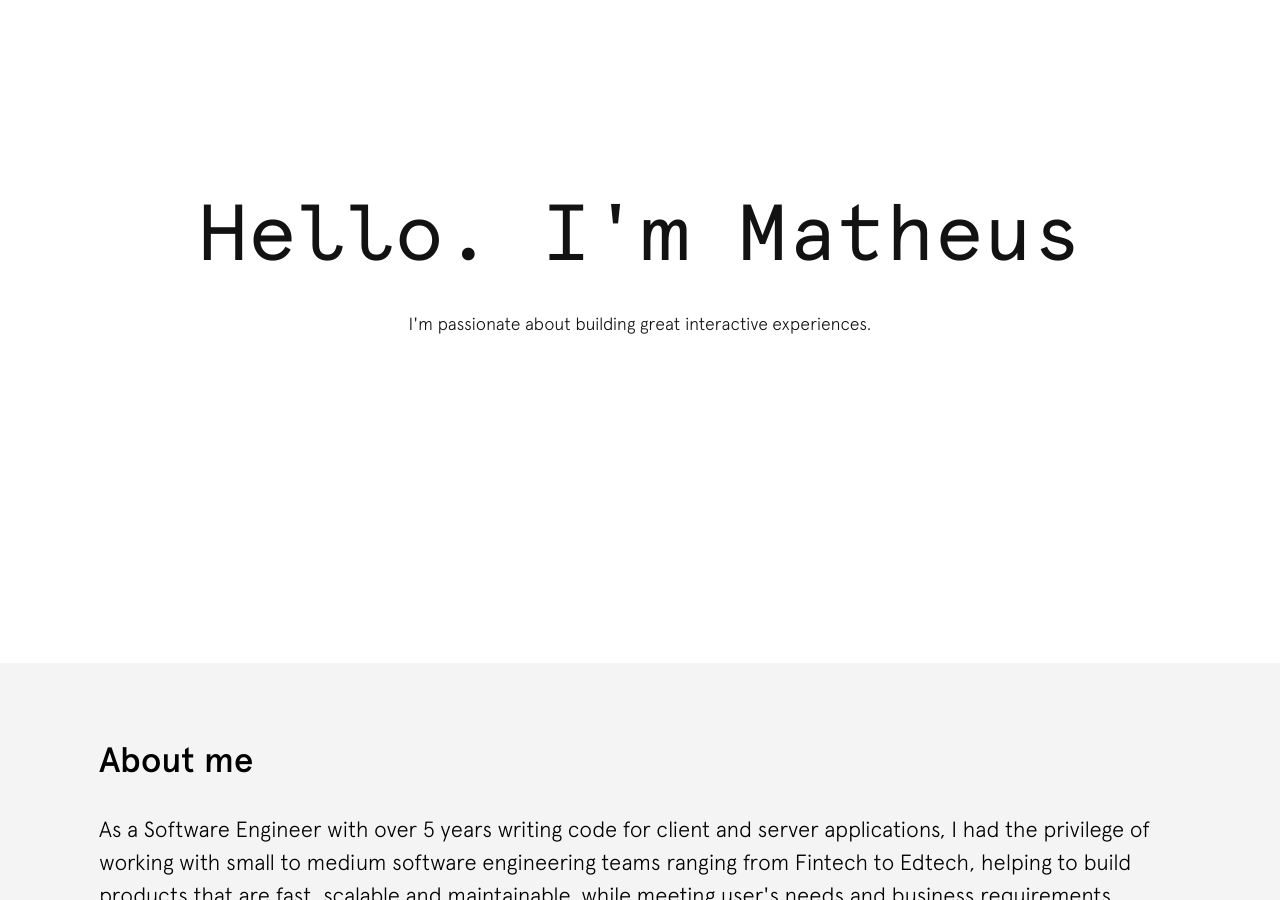
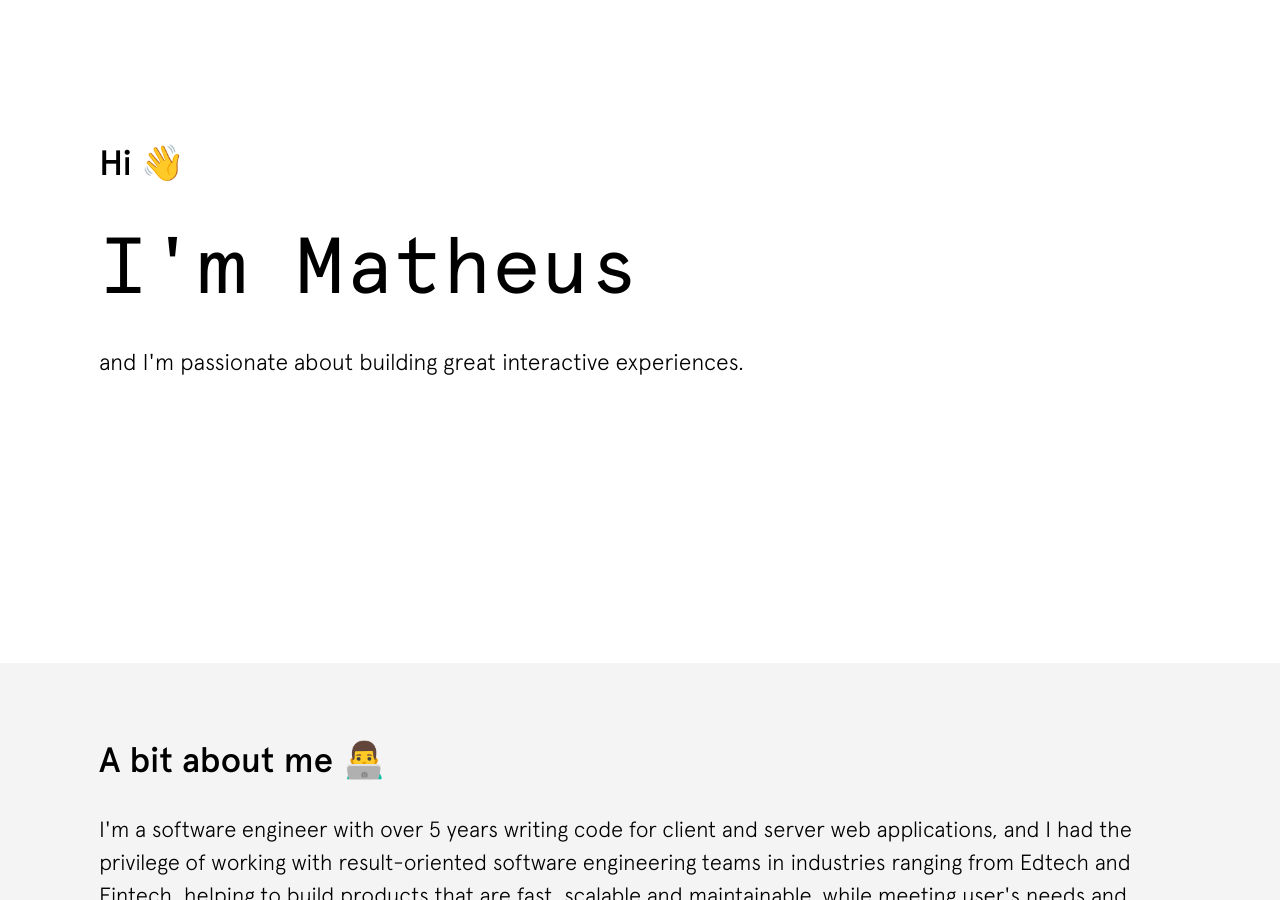
Before and after one commit to matheuseabra/matheuseabra.github.io, a Jekyll site: the page built from index.html, in a window 1280 px wide and 900 px high, scrolled down 237 px. Built offline with Jekyll 4.4.1, drawn with Linux system fonts in a browser that asks for light colours; the list of posts is cut into pages by our own code; some of the changed text lies outside the part shown.

Commit message:
Update bio and projects content + add emojis

```diff
--- a/_skills/interface-design.yml
+++ b/_skills/interface-design.yml
@@ -1,6 +1,6 @@
 ---
 order: 0
-title: "User Experience Design"
+title: "User Interface Design"
 description: "A great User Experience to a large extent influences user decision-making. UI is all about telling a story, using elements to guide users through that story."
 tags:
   - Wireframing
--- a/_work/castle-dev.html
+++ b/_work/castle-dev.html
@@ -26,7 +26,7 @@ link_video:
         </h2>
         <br>
         <p data-aos="fade-in" data-aos-duration="400" data-aos-delay="100">
-           I was responsible for both Product Design and Web Development, and also integrating it with CMS systems such as GratoCMS for some of our early clients.</p>
+           I was responsible for both Product Design and Web Development, as well as integrating the site with open-source CMS systems such as <a href="https://www.getgrav.org" target="_blank">Grav CMS</a> for some of the of projects.</p>
     </div>
 </div>
 
--- a/index.html
+++ b/index.html
@@ -6,11 +6,13 @@ enabled: true
 
 <section class="intro bg-white rellax" data-rellax-speed="-4">
   <div class="grid">
-    <div class="intro__text">
-      <h1>Hello. I'm Matheus</h1>
+    <div>
+      <h2>Hi &#x1F44B;</h2>
       <br />
-      <p>
-        I'm passionate about building great interactive experiences.
+      <h1>I'm Matheus</h1>
+      <br />
+      <p style="font-size: 1.3em;">
+        and I'm passionate about building great interactive experiences.
       </p>
     </div>
   </div>
@@ -19,15 +21,15 @@ enabled: true
 <section id="about" class="work section-padding bg-lightgrey">
   <div class="grid">
     <h2 class="work__title">
-      <span data-aos="slice-up" data-aos-duration="400">About</span>
-      <span data-aos="slice-up" data-aos-duration="400" data-aos-delay="100">me</span>
+      <span data-aos="slice-up" data-aos-duration="400">A bit about</span>
+      <span data-aos="slice-up" data-aos-duration="400" data-aos-delay="100">me &#x1F468;&#x200D;&#x1F4BB; </span>
     </h2>
     <br />
     <h3 class="work__subtitle">
       <span data-aos="slice-up" data-aos-duration="400" data-aos-delay="100">
-        As a Software Engineer with over 5 years writing code for client and
-        server applications, I had the privilege of working with small to medium
-        software engineering teams ranging from Fintech to Edtech, helping to build
+        I'm a software engineer with over 5 years writing code for client and
+        server web applications, and I had the privilege of working with result-oriented
+        software engineering teams in industries ranging from Edtech and Fintech, helping to build
         products that are fast, scalable and maintainable, while meeting user's
         needs and business requirements.
       </span>
@@ -38,11 +40,23 @@ enabled: true
         Over the years, I have been refining my problem-solving skills around
         the full lifecycle of products, from research and planning all the way
         to testing and deployment. Furthermore, I acquired experience
-        collaborating with product managers, backend engineers, designers, QA
-        testers as well as stakeholders and clients.
+        collaborating with product managers, designers, QA
+        testers, DevOps engineers as well as stakeholders and clients.
       </span>
     </h3>
     <br />
+    <h3 class="work__subtitle">
+      <p data-aos="slice-up" data-aos-duration="400" data-aos-delay="100">
+        When I'm not working, I enjoy:
+        <br />
+        <ul style="margin-left: 20px;">
+          <li>Reading &#x1F4DA;</li>
+          <li>Biking &#x1F6B4;&#x200D;&#x2642;&#xFE0F;</li>
+          <li>Eating Mexican food &#x1F32E; </li>
+          <li>Composing music &#x1F3B6;</li>
+        </ul>
+      </p>
+    </h3>
     <h3 class="work__subtitle">
       <span data-aos="slice-up" data-aos-duration="400" data-aos-delay="100">
         Feel free to check out my portfolio and GitHub. Email me if you think
```
Also changed, not shown: other parts of index.html (+2 -2 lines), _work/artemis-web.html (+5 -5 lines), _work/js-stack.html (+9 -9 lines), assets/images/work/js-hub/TheJsStack.png (renamed from assets/images/work/js-stack/TheJsStack.png), assets/images/work/js-hub/TheJsStackModal.png (renamed from assets/images/work/js-stack/TheJsStackModal.png), assets/images/work/js-hub/js-hub-dark.png (added), assets/images/work/js-hub/js-hub.png (added), 1 other file.
